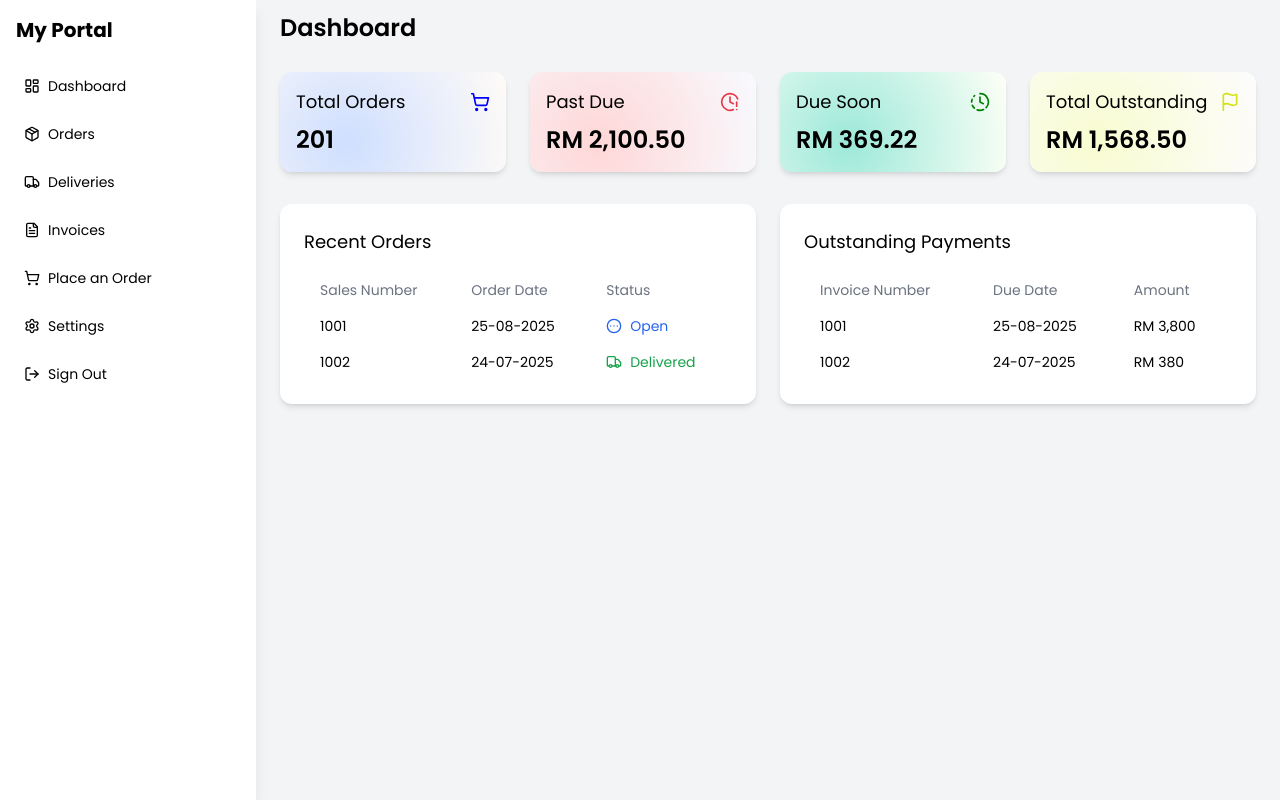
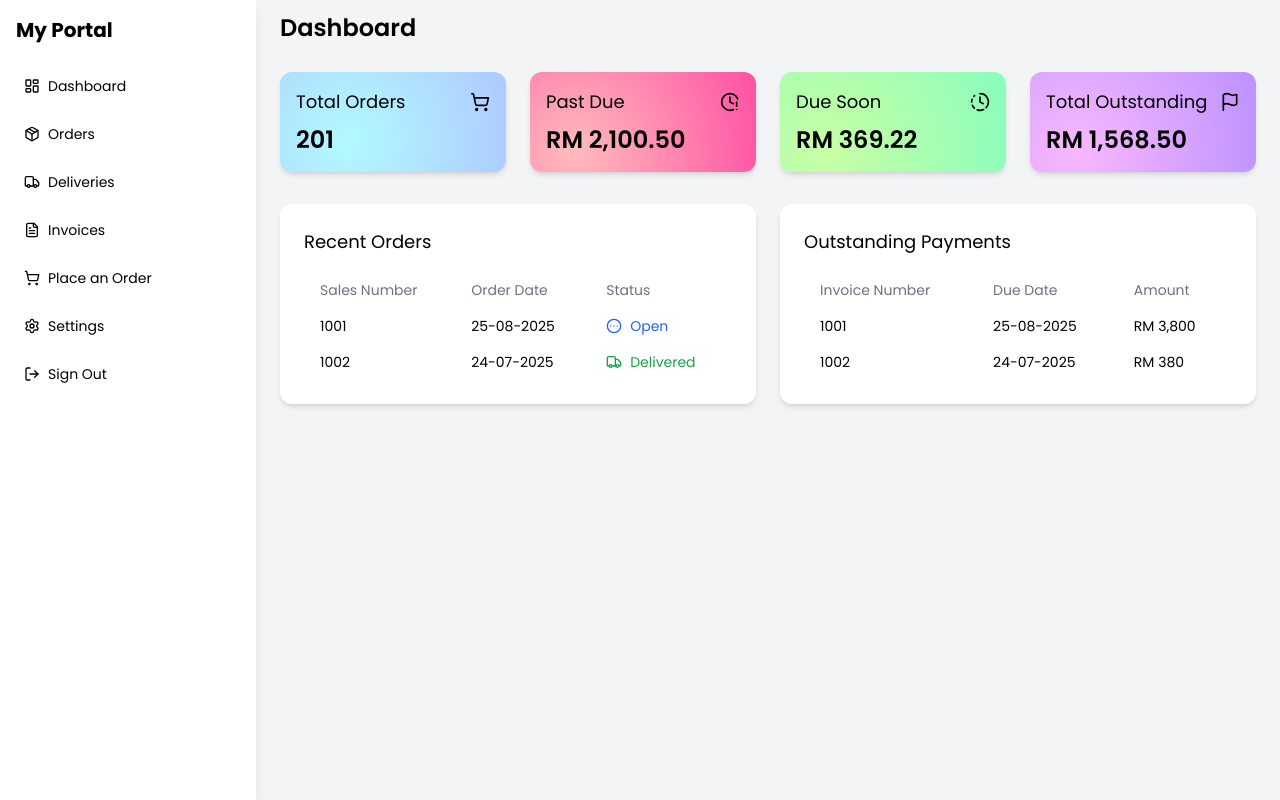
Before and after one commit to Harith-design/webportal, a React (Create React App) app in the folder frontend/: page /dashboardpage in a window 1280 px wide. Built offline with nearby package versions, Linux system fonts and the light colour scheme.

Commit message:
Add description of your changes

```diff
--- a/frontend/src/components/DashboardLayout.jsx
+++ b/frontend/src/components/DashboardLayout.jsx
@@ -110,6 +110,7 @@ function DashboardLayout() {
           <h1 className="text-2xl font-semibold">{title}</h1>
 
           {user && (
+          <div className="relative">
             <div className="flex items-center space-x-3">
               <div
                 className={`w-10 h-10 rounded-full text-white flex items-center justify-center font-semibold ${getColorFromName(
@@ -123,9 +124,9 @@ function DashboardLayout() {
                 <p className="text-xs text-gray-500">{user.role || "User"}</p>
               </div>
             </div>
+        </div>
           )}
         </header>
-
         <main className="flex-1 px-6 pt-4 pb-6 overflow-y-auto">
           <Outlet />
         </main>
--- a/frontend/src/components/DashboardPage.jsx
+++ b/frontend/src/components/DashboardPage.jsx
@@ -17,26 +17,26 @@ function DashboardPage() {
           {
             title: "Total Orders",
             value: "201",
-            icon: <ShoppingCart size={20} color="blue" />,
-            bg: "radial-gradient(circle at 30% 70%, #cfdfffff, #fffbf7ff)",
+            icon: <ShoppingCart size={20} color="black" />,
+            bg: "radial-gradient(circle at 30% 70%, #b2faffff, #afc9ffff)",
           },
           {
             title: "Past Due",
             value: "RM 2,100.50",
-            icon: <ClockAlert size={20} color="#e63946" />,
-            bg: "radial-gradient(circle at 30% 70%, #ffd7d7ff, #f8faffff)",
+            icon: <ClockAlert size={20} color="black" />,
+            bg: "radial-gradient(circle at 20% 80%, #ffbcbcff, #ff50a4ff)",
           },
           {
             title: "Due Soon",
             value: "RM 369.22",
-            icon: <ClockFading size={20} color="green" />,
-            bg: "radial-gradient(circle at 30% 70%, #9ce9d9ff, #fefff7ff)",
+            icon: <ClockFading size={20} color="black" />,
+            bg: "radial-gradient(circle at 20% 80%, #c9ffa4ff, #89fdbdff)",
           },
           {
             title: "Total Outstanding",
             value: "RM 1,568.50",
-            icon: <Flag size={20} color="#d2e318ff" />,
-            bg: "radial-gradient(circle at 30% 70%, #f8fcd0ff, #fdfcfdff)",
+            icon: <Flag size={20} color="black" />,
+            bg: "radial-gradient(circle at 20% 80%, #f9b8ffff, #bc92ffff)",
           },
         ].map((card) => (
           <div
--- a/frontend/src/services/api.js
+++ b/frontend/src/services/api.js
@@ -1,7 +1,7 @@
 import axios from "axios";
 
 const API = axios.create({
-  baseURL: "http://127.0.0.1:8000/api", // 👈 use Harith's backend server IP
+  baseURL: "http://192.168.100.159:8000/api", // 👈 use Harith's backend server IP
   headers: {
     "Content-Type": "application/json",
   },
```
